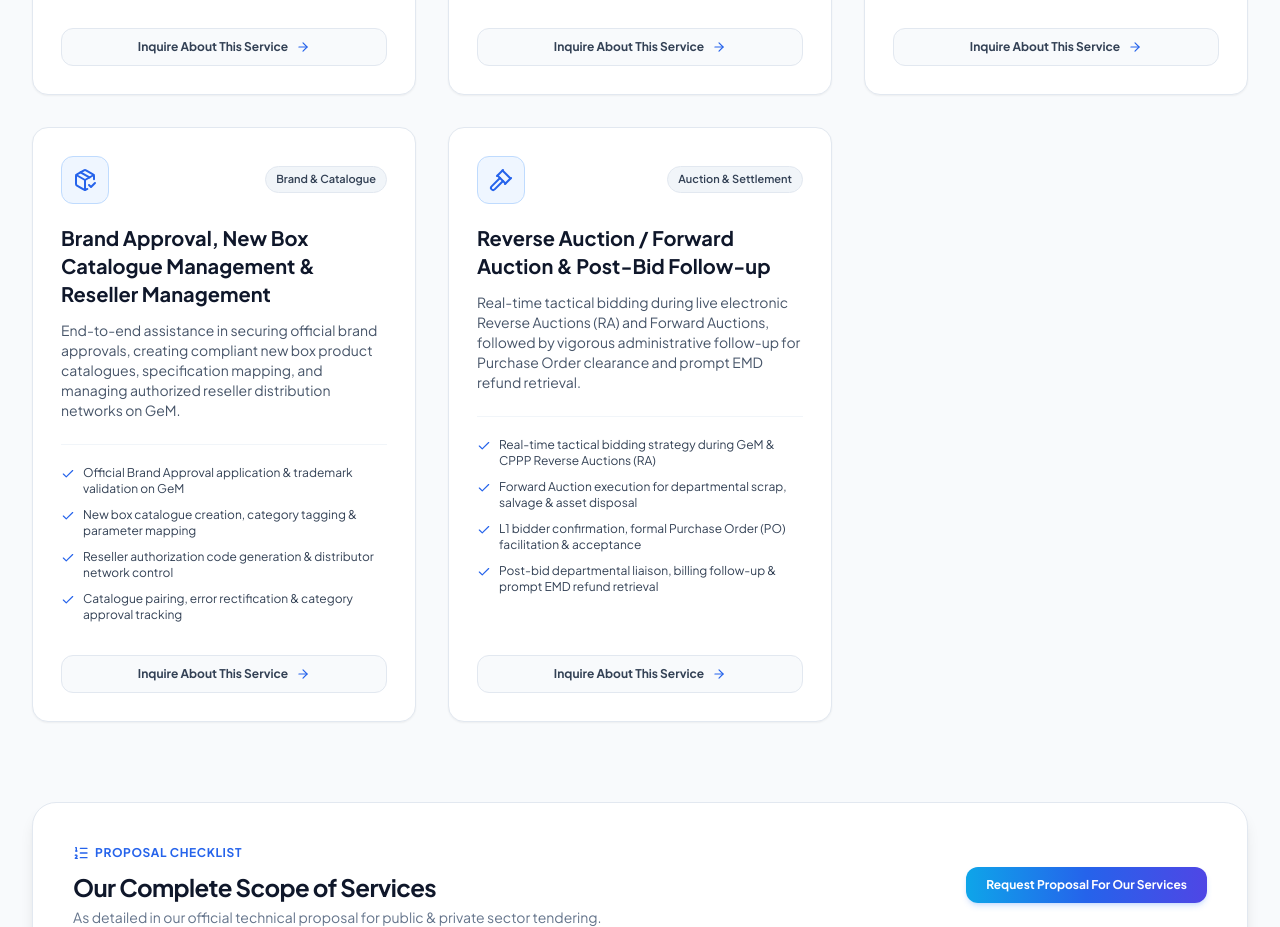
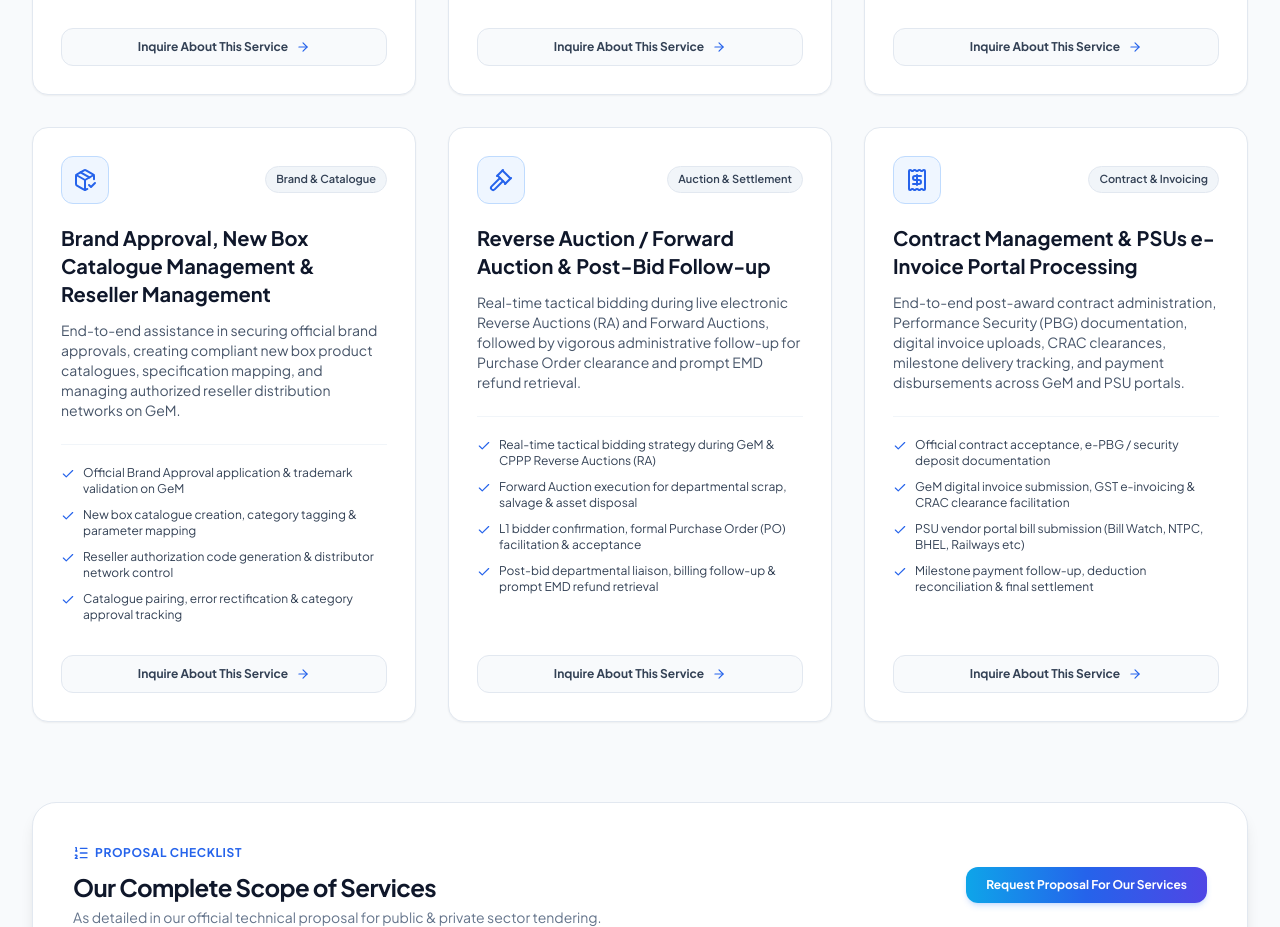
Before and after one commit to dntsbidmatrix/dnts, a React (Vite) app: page / in a window 1280 px wide. Shown: the part 2860-3787 px from the top of the page. Built offline with nearby package versions, Linux system fonts and the light colour scheme.

Commit message:
Add Contract Management & PSUs e-Invoice Portal Processing as 9th core service card

```diff
--- a/src/components/Services.jsx
+++ b/src/components/Services.jsx
@@ -9,6 +9,7 @@ import {
   BadgePercent,
   PackageCheck,
   Gavel,
+  Receipt,
   Check,
   ArrowRight,
   ListOrdered
@@ -22,7 +23,8 @@ const iconMap = {
   Briefcase,
   BadgePercent,
   PackageCheck,
-  Gavel
+  Gavel,
+  Receipt
 };
 
 export default function Services({ onSelectService }) {
@@ -69,7 +71,7 @@ export default function Services({ onSelectService }) {
           ))}
         </div>
 
-        {/* Services Grid (6 Core Domains) */}
+        {/* Services Grid (9 Core Domains) */}
         <div className="grid grid-cols-1 md:grid-cols-2 lg:grid-cols-3 gap-8 mb-20">
           {filteredServices.map((service) => {
             const Icon = iconMap[service.icon] || FileCheck2;
--- a/src/data/companyData.js
+++ b/src/data/companyData.js
@@ -25,7 +25,7 @@ export const TRUST_METRICS = [
   { value: "Dedicated", label: "Virtual Bid Manager", subtext: "For MSMEs, OEMs & Contractors" }
 ];
 
-// Our services grouped logically into 6 comprehensive consultancy verticals
+// Our services grouped logically into 9 comprehensive consultancy verticals
 export const SERVICES = [
   {
     id: "gem-registration",
@@ -139,6 +139,20 @@ export const SERVICES = [
       "Post-bid departmental liaison, billing follow-up & prompt EMD refund retrieval"
     ],
     icon: "Gavel"
+  },
+  {
+    id: "contract-invoice-management",
+    category: "Execution & Post-Bid",
+    title: "Contract Management & PSUs e-Invoice Portal Processing",
+    badge: "Contract & Invoicing",
+    description: "End-to-end post-award contract administration, Performance Security (PBG) documentation, digital invoice uploads, CRAC clearances, milestone delivery tracking, and payment disbursements across GeM and PSU portals.",
+    features: [
+      "Official contract acceptance, e-PBG / security deposit documentation",
+      "GeM digital invoice submission, GST e-invoicing & CRAC clearance facilitation",
+      "PSU vendor portal bill submission (Bill Watch, NTPC, BHEL, Railways etc)",
+      "Milestone payment follow-up, deduction reconciliation & final settlement"
+    ],
+    icon: "Receipt"
   }
 ];
 
```
